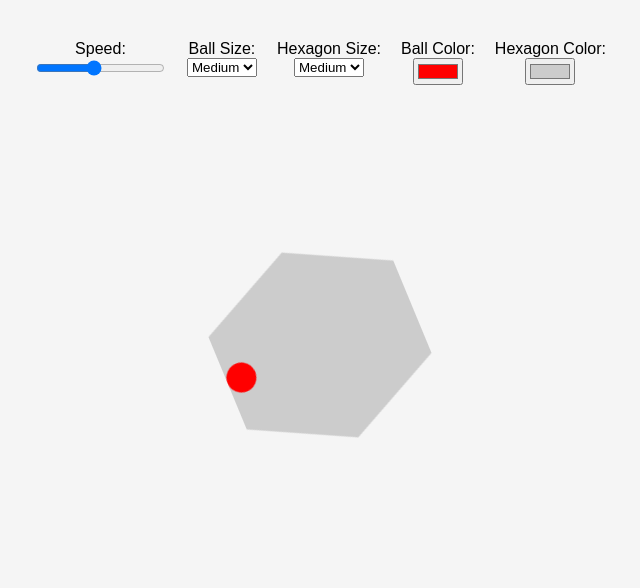
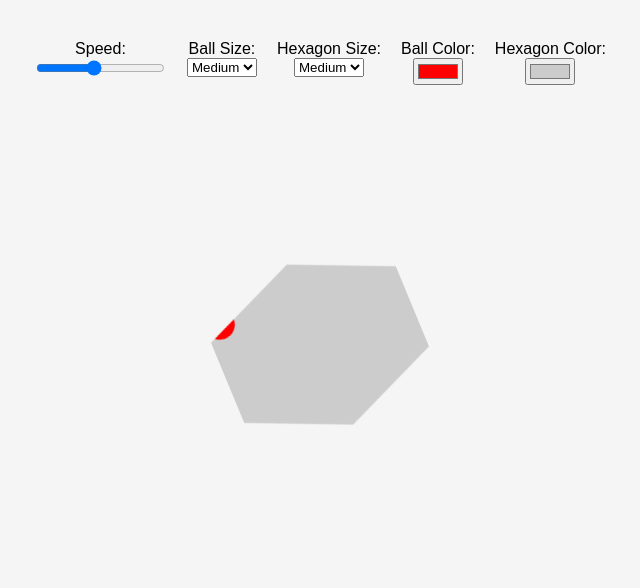
Before and after one commit to agentswiss767/hex-spinner, a plain HTML site: page index.html in a window 1280 px wide. Shown: the whole page, without its empty margins (320-960 px from the left). Drawn offline with Linux system fonts and the light colour scheme.

Commit message:
Update style.css

```diff
--- a/style.css
+++ b/style.css
@@ -4,6 +4,10 @@ body {
   background: #f5f5f5;
   text-align: center;
   padding: 20px;
+  display: flex;
+  flex-direction: column;
+  align-items: center;
+  min-height: 100vh;
 }
 
 .controls {
@@ -24,56 +28,41 @@ body {
   display: flex;
   justify-content: center;
   align-items: center;
-  /* Use a fixed height or min-height for consistent centering */
   height: 60vh;
 }
 
 .hexagon {
   position: relative;
   width: 200px;
-  height: 200px;
+  height: calc(200px * 0.866); /* Correct aspect ratio for a hexagon */
   background: #ccc;
-  /* Use a consistent clip-path for a true hexagon */
   clip-path: polygon(50% 0%, 100% 25%, 100% 75%, 50% 100%, 0% 75%, 0% 25%);
   animation: rotate 2s linear infinite;
-  /* Add this to make sure a medium hexagon is selected by default */
   transform: scale(1);
-}
-
-.ball-wrapper {
-  position: absolute;
-  width: 100%;
-  height: 100%;
-  top: 0;
-  left: 0;
-  animation: orbit 2s linear infinite;
 }
 
 .ball {
   position: absolute;
-  /* The ball should start at the top edge of its wrapper */
-  top: 0;
-  left: 50%;
-  /* Use transform for precise centering and positioning */
-  transform: translateX(-50%);
   background-color: red;
   border-radius: 50%;
   width: 30px;
   height: 30px;
+  /* Use a single transform for the keyframe animation */
+  animation: moveOnHexagon 2s linear infinite;
 }
 
 /* Hexagon Sizes */
 .hexagon.small {
   width: 100px;
-  height: 100px;
+  height: calc(100px * 0.866);
 }
 .hexagon.medium {
   width: 200px;
-  height: 200px;
+  height: calc(200px * 0.866);
 }
 .hexagon.big {
   width: 300px;
-  height: 300px;
+  height: calc(300px * 0.866);
 }
 
 /* Ball Sizes */
@@ -100,11 +89,20 @@ body {
   }
 }
 
-@keyframes orbit {
-  from {
-    transform: rotate(0deg);
-  }
-  to {
-    transform: rotate(360deg);
-  }
+/* Refined keyframes to move the ball along the hexagon's path precisely */
+@keyframes moveOnHexagon {
+  /* top point */
+  0% { transform: translate(50%, 0) translate(-50%, -50%); }
+  /* top right point */
+  16.67% { transform: translate(100%, 25%) translate(-50%, -50%); }
+  /* bottom right point */
+  33.33% { transform: translate(100%, 75%) translate(-50%, -50%); }
+  /* bottom point */
+  50% { transform: translate(50%, 100%) translate(-50%, -50%); }
+  /* bottom left point */
+  66.67% { transform: translate(0%, 75%) translate(-50%, -50%); }
+  /* top left point */
+  83.33% { transform: translate(0%, 25%) translate(-50%, -50%); }
+  /* back to top point */
+  100% { transform: translate(50%, 0) translate(-50%, -50%); }
 }
```
